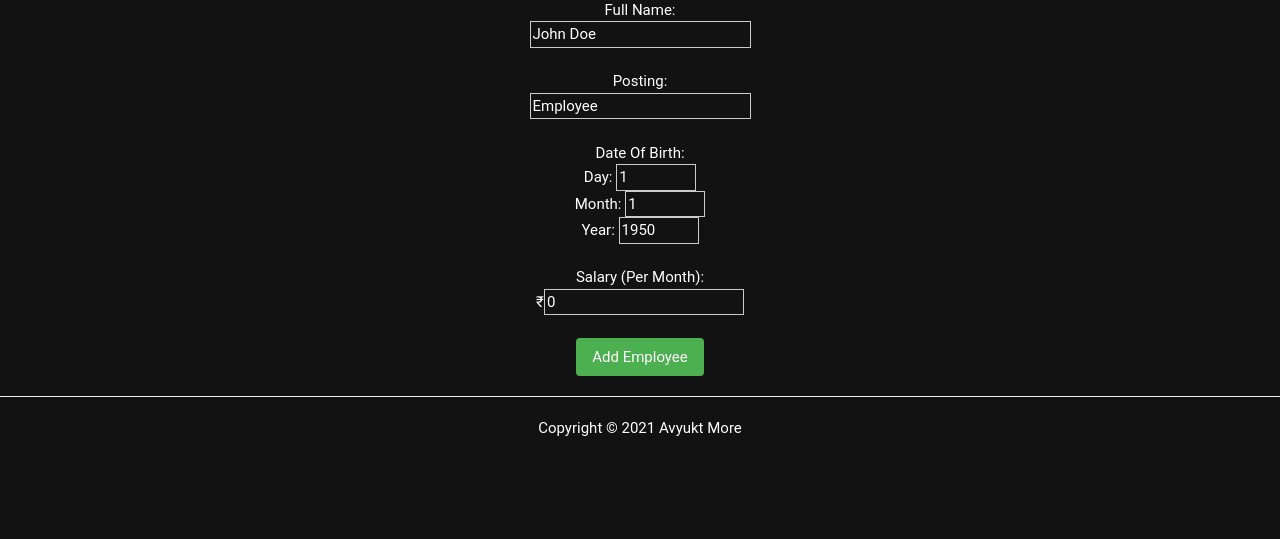
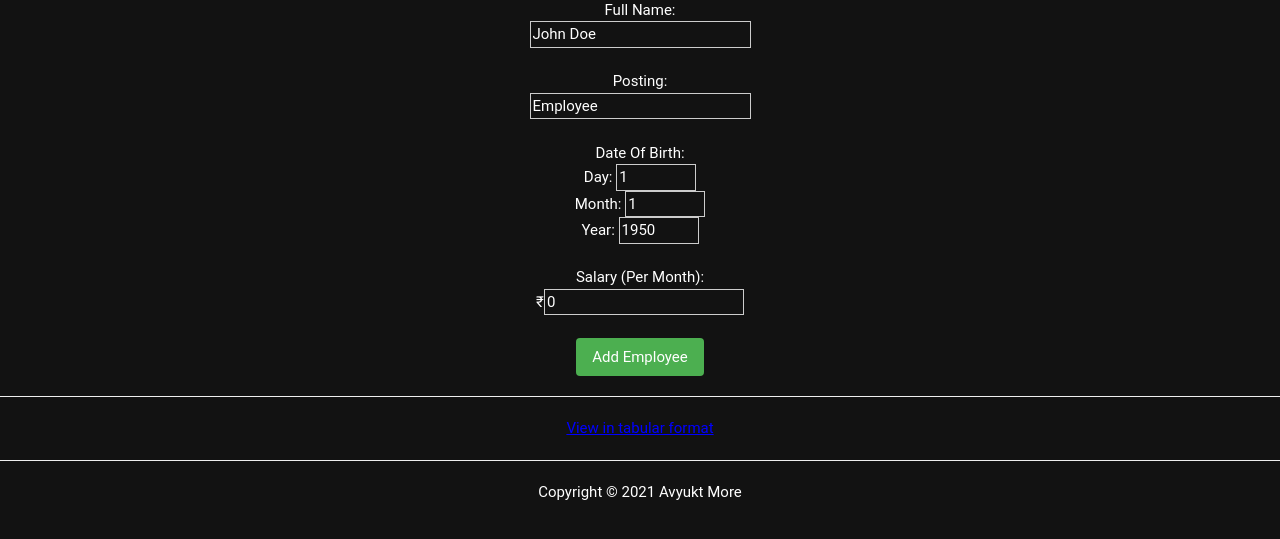
Before and after one commit to moreavy/employee-manager-m, a Flask app: page /workspace in a window 1280 px wide. Shown: the part 139-678 px from the top of the page. Run offline with Flask 2, Linux system fonts and the light colour scheme.

Commit message:
Link tabular view in workspace

```diff
--- a/templates/index.html.jinja
+++ b/templates/index.html.jinja
@@ -65,6 +65,10 @@
                 Employee</button>
         </form>
         <hr>
+        <div style="text-align: center;">
+            <a href="/tabular">View in tabular format</a>
+        </div>
+        <hr>
         <ul class="employees w3-left-align">
             {% if (db.get("employees")) %}
             {% for employee in db.get("employees") %}
```
